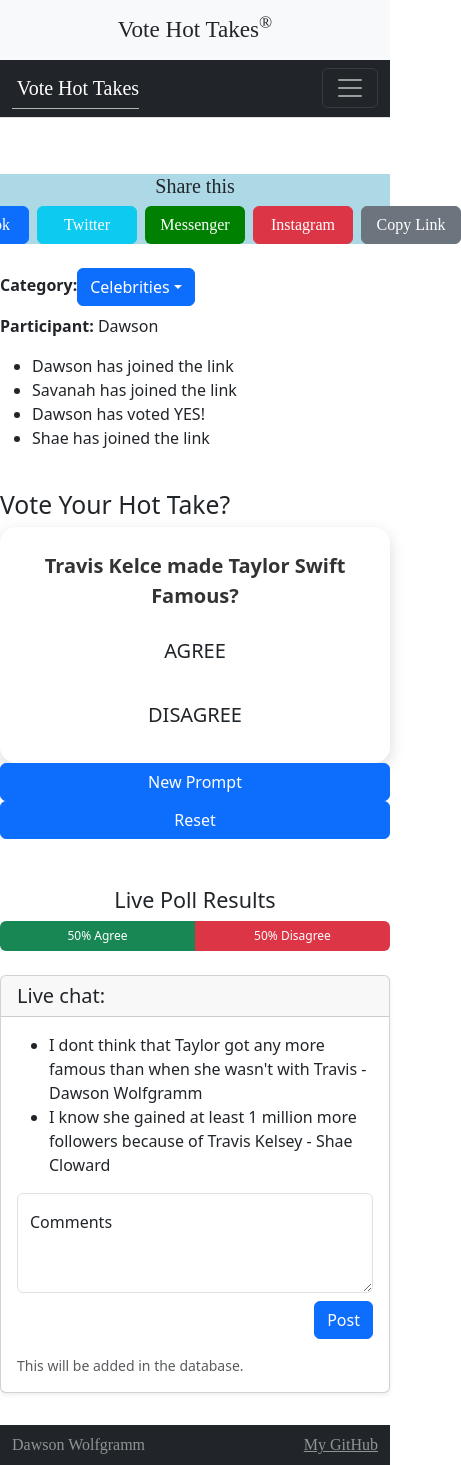
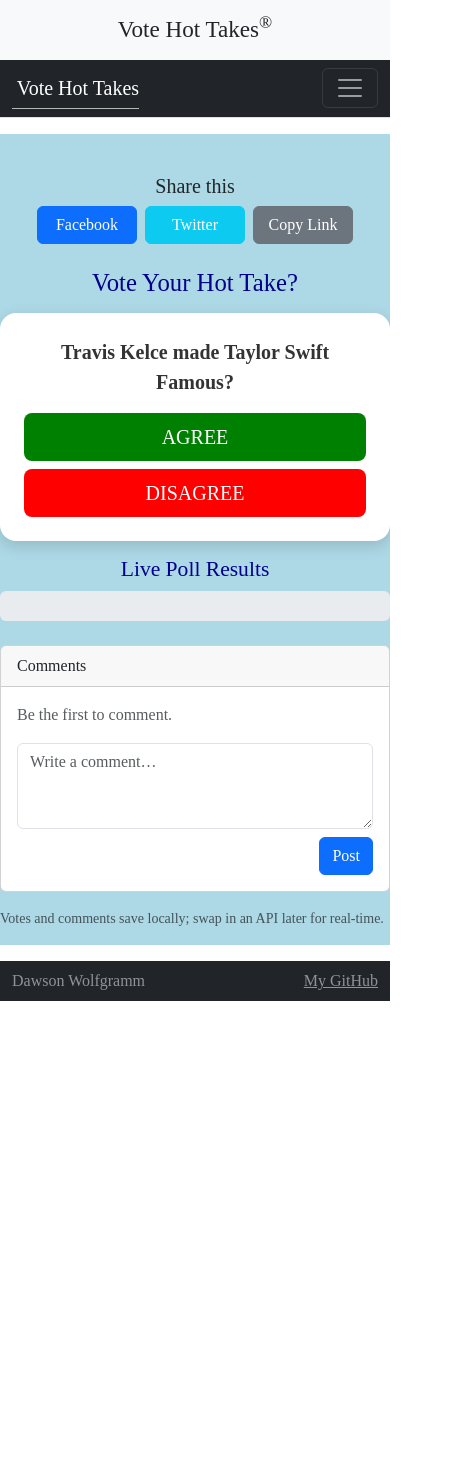
Before and after one commit to dawsoncwolfgramm-art/startup, a React (Vite) app: page /play in a window 390 px wide. Shown: the whole page, 461 px wide, since content can reach past the window. After the commit the page ends 1001 px from the top, so only its background shows below. Built offline with nearby package versions, Linux system fonts and the light colour scheme.

Commit message:
worked on play function and added a new function for the comments

```diff
--- /dev/null
+++ b/src/play/Comments.jsx
@@ -0,0 +1,63 @@
+import React from "react";
+
+export function Comments({ category, topic, userName = "Anonymous" }) {
+  const key = React.useMemo(() => `comments__${category}__${topic}`, [category, topic]);
+  const [comments, setComments] = React.useState([]);
+  const [text, setText] = React.useState("");
+
+  React.useEffect(() => {
+    const raw = localStorage.getItem(key);
+    setComments(raw ? JSON.parse(raw) : []);
+  }, [key]);
+
+  function save(next) {
+    localStorage.setItem(key, JSON.stringify(next));
+    setComments(next);
+  }
+
+  function submit(e) {
+    e.preventDefault();
+    const t = text.trim();
+    if (!t) return;
+    save([
+      ...comments,
+      { id: crypto.randomUUID?.() ?? String(Date.now()), by: userName, text: t, ts: Date.now() },
+    ]);
+    setText("");
+  }
+
+  return (
+    <section className="card mt-4">
+      <div className="card-header">Comments</div>
+      <div className="card-body">
+        {comments.length === 0 ? (
+          <p className="text-muted mb-3">Be the first to comment.</p>
+        ) : (
+          <ul className="list-group mb-3">
+            {comments.map((c) => (
+              <li key={c.id} className="list-group-item">
+                <div className="small text-muted">
+                  {c.by} • {new Date(c.ts).toLocaleString()}
+                </div>
+                <div>{c.text}</div>
+              </li>
+            ))}
+          </ul>
+        )}
+
+        <form onSubmit={submit}>
+          <textarea
+            className="form-control"
+            rows={3}
+            placeholder="Write a comment…"
+            value={text}
+            onChange={(e) => setText(e.target.value)}
+          />
+          <div className="text-end mt-2">
+            <button className="btn btn-primary" type="submit">Post</button>
+          </div>
+        </form>
+      </div>
+    </section>
+  );
+}
--- a/src/play/play.css
+++ b/src/play/play.css
@@ -1,56 +1,44 @@
-.loginButton {
-    background-color: aliceblue;
-}
-header {
-    background-color: aliceblue;
+.play-page {
+  background-color: lightblue;
+  font-family: 'Times New Roman', Times, serif;
 }
 
-body {
-  background-color: lightblue;
-  font-family: Arial, sans-serif;
-  font-family:'Times New Roman', Times, serif;
+/* keep welcome/content near the top, like login.css */
+.play-page.wrapper { padding-top: 1rem; }
+
+@media (min-width: 992px) {
+  .play-page.wrapper .display-6 { margin-top: .25rem; }
 }
 
-footer {
-  flex: 0 30px;
+/* match login.css main spacing */
+.play-page main,           /* in case main is nested */
+.play-page {               /* primary main has the class already */
+  padding-top: 1rem;
 }
 
-h1 {
+/* headings aligned & colored like login.css */
+.play-page h1,
+.play-page h2,
+.play-page h3,
+.play-page h4 {
   color: darkblue;
   text-align: center;
 }
 
-.nav-lang {
-  font-family:'Times New Roman', Times, serif;
+/* -----------------------------
+   Local components (scoped)
+   ----------------------------- */
+
+.play-page .poll-result {
+  text-align: center;
 }
 
-.nav-list {
-  list-style: none;      /* removes the dots */
-  margin: 0;             /* removes default margin */
-  padding: 0;            /* removes default padding */
-  display: flex;         /* places items in a row */
-  gap: 1em;              /* spacing between items */
-}
-
-.nav-list li a {
-  text-decoration: none; /* remove underline */
-  color: darkblue;
-  font-weight: bold;
-}
-
-.nav-list li a:hover {
-  color: crimson;        /* hover effect */
-}
-
-.poll-result {
-    text-align: center;
-}
-
-.share-simple .btn {
+.play-page .share-simple .btn {
   min-width: 100px;
   font-weight: 500;
 }
-.poll-card {
+
+.play-page .poll-card {
   border-radius: 1rem;
   box-shadow: 0 5px 15px rgba(0,0,0,0.15);
   text-align: center;
@@ -60,26 +48,43 @@ h1 {
   margin: 0 auto;
 }
 
-.poll-statement {
+.play-page .poll-statement {
   font-size: 1.25rem;
   font-weight: 600;
   color: #333;
 }
 
-  .btn-agree {
+.play-page .btn-agree {
   background-color: green;
   color: white;
   transition: transform 0.2s ease;
 }
-.btn-agree:hover {
+.play-page .btn-agree:hover {
   transform: scale(1.05);
 }
 
-.btn-disagree {
+.play-page .btn-disagree {
   background-color: red;
   color: white;
   transition: transform 0.2s ease;
 }
-.btn-disagree:hover {
+.play-page .btn-disagree:hover {
   transform: scale(1.05);
 }
+
+/* Optional: local nav styling if used on Play page */
+.play-page .nav-list {
+  list-style: none;
+  margin: 0;
+  padding: 0;
+  display: flex;
+  gap: 1em;
+}
+.play-page .nav-list a {
+  text-decoration: none;
+  color: darkblue;
+  font-weight: bold;
+}
+.play-page .nav-list a:hover {
+  color: crimson;
+}
--- a/src/play/play.jsx
+++ b/src/play/play.jsx
@@ -1,160 +1,94 @@
 import React from "react";
 import "./play.css";
-import { NavLink } from "react-router-dom";
-import { recordVote } from '../scores/scoreService';
+import { useSearchParams } from "react-router-dom";
+import { recordVote, getAggregatedScores } from "../scores/scoreService";
+import { Comments } from "./Comments";   // 👈 updated import
 
-// Example handler:
-function onCastVote({ category, topic, vote }, userName) {
-  recordVote({ category, topic, vote, name: userName });
-  // optional: toast or navigate
-}
+export function Play({ userName = "Anonymous" }) {
+  const [params] = useSearchParams();
+  const category = params.get("category") || "Celebrities";
+  const topic = "Travis Kelce made Taylor Swift Famous?";
 
-export function Play() {
+  const [yesPct, setYesPct] = React.useState(0);
+  const [noPct, setNoPct] = React.useState(0);
+
+  function refresh() {
+    const rows = getAggregatedScores();
+    const r = rows.find(x => x.category === category && x.name === userName && x.topic === topic);
+    if (!r) { setYesPct(0); setNoPct(0); return; }
+    const total = r.yes + r.no || 1;
+    const y = Math.round((r.yes / total) * 100);
+    setYesPct(y);
+    setNoPct(100 - y);
+  }
+
+  React.useEffect(() => { refresh(); }, [category, userName]);
+
+  function vote(v) {
+    recordVote({ category, topic, vote: v, name: userName });
+    refresh();
+  }
+
+  function copyLink() {
+    const url = `${window.location.origin}/play?category=${encodeURIComponent(category)}`;
+    navigator.clipboard.writeText(url);
+  }
+
+  const shareUrl = encodeURIComponent(`${window.location.origin}/play?category=${encodeURIComponent(category)}`);
+
   return (
-    <main>
+    <main className="play-page wrapper">
+      {/* Share links */}
       <div className="share-simple text-center my-4">
         <h5>Share this</h5>
         <div className="d-flex justify-content-center gap-2">
-          {/* External links: use <a> */}
           <a
-            href="https://www.facebook.com/sharer/sharer.php?u=https://yourwebsite.com"
-            target="_blank"
-            rel="noopener noreferrer"
+            href={`https://www.facebook.com/sharer/sharer.php?u=${shareUrl}`}
+            target="_blank" rel="noopener noreferrer"
             className="btn btn-primary"
           >
             Facebook
           </a>
-
           <a
-            href="https://twitter.com/intent/tweet?url=https://yourwebsite.com&text=Check%20this%20out"
-            target="_blank"
-            rel="noopener noreferrer"
+            href={`https://twitter.com/intent/tweet?url=${shareUrl}&text=${encodeURIComponent("Check this out")}`}
+            target="_blank" rel="noopener noreferrer"
             className="btn btn-info text-white"
           >
             Twitter
           </a>
-
-          <a
-            href="https://www.facebook.com/dialog/send?link=https://yourwebsite.com&app_id=123456789&redirect_uri=https://yourwebsite.com"
-            target="_blank"
-            rel="noopener noreferrer"
-            className="btn"
-            style={{ backgroundColor: "green", color: "white" }}
-          >
-            Messenger
-          </a>
-
-          <a
-            href="https://www.instagram.com/"
-            target="_blank"
-            rel="noopener noreferrer"
-            className="btn btn-danger"
-          >
-            Instagram
-          </a>
-
-          <button id="copyLinkBtn" className="btn btn-secondary">Copy Link</button>
+          <button className="btn btn-secondary" onClick={copyLink}>
+            Copy Link
+          </button>
         </div>
       </div>
 
-      <section className="row g-2 mb-3 align-items-center text-start">
-        <div className="col-12 col-md-auto">
-          <strong>Category:</strong>
-          <div className="btn-group">
-            {/* If using Bootstrap 5: data-bs-toggle */}
-            <button
-              type="button"
-              className="btn btn-primary dropdown-toggle"
-              data-bs-toggle="dropdown"
-              aria-haspopup="true"
-              aria-expanded="false"
-            >
-              Celebrities
-            </button>
-            <div className="dropdown-menu">
-              <NavLink className="dropdown-item" to="/play?category=Celebrities">Celebrities</NavLink>
-              <NavLink className="dropdown-item" to="/play?category=Politics">Politics</NavLink>
-              <NavLink className="dropdown-item" to="/play?category=Food%20%26%20Drinks">Food &amp; Drinks</NavLink>
-              <NavLink className="dropdown-item" to="/play?category=Lifestyle">Lifestyle</NavLink>
-              <NavLink className="dropdown-item" to="/play?category=Sports">Sports</NavLink>
-              <NavLink className="dropdown-item" to="/play?category=Cultures">Cultures</NavLink>
-            </div>
-          </div>
-        </div>
-
-        <div className="col-12 col-md-auto">
-          <strong>Participant:</strong> <span id="participantName">Dawson</span>
-        </div>
-      </section>
-
-      <section className="mb-4 text-start">
-        <ul className="notification">
-          <li className="Participant-name">Dawson has joined the link</li>
-          <li className="Participant-name">Savanah has joined the link</li>
-          <li className="Participant-name">Dawson has voted YES!</li>
-          <li className="Participant-name">Shae has joined the link</li>
-        </ul>
-      </section>
-
-      <h2>Vote Your Hot Take?</h2>
-      <div className="poll-card p-4">
-        <div className="poll-statement mb-3">
-          Travis Kelce made Taylor Swift Famous?
-        </div>
-        {/* In SPA, avoid action="play.html" */}
-        <form className="d-grid gap-3" onSubmit={(e) => e.preventDefault()}>
-          <button type="button" className="btn btn-agree btn-lg">AGREE</button>
-          <button type="button" className="btn btn-disagree btn-lg">DISAGREE</button>
-        </form>
-      </div>
-
-      <button className="btn btn-primary" type="button">New Prompt</button>
-      <button className="btn btn-primary" type="reset">Reset</button>
-
-      <br />
-
-      <h4 className="mt-4 poll-result">Live Poll Results</h4>
-      <div className="progress" style={{ height: 30 }}>
-        <div className="progress-bar bg-success" role="progressbar" style={{ width: "50%" }}>
-          50% Agree
-        </div>
-        <div className="progress-bar bg-danger" role="progressbar" style={{ width: "50%" }}>
-          50% Disagree
+      {/* Vote section */}
+      <h2 className="mb-3 text-center">Vote Your Hot Take?</h2>
+      <div className="poll-card p-4 mb-3">
+        <div className="poll-statement mb-3">{topic}</div>
+        <div className="d-grid gap-2">
+          <button className="btn btn-agree btn-lg" onClick={() => vote("Yes")}>AGREE</button>
+          <button className="btn btn-disagree btn-lg" onClick={() => vote("No")}>DISAGREE</button>
         </div>
       </div>
 
-      <br />
+      {/* Live results */}
+      <h4 className="poll-result">Live Poll Results</h4>
+      <div className="progress" style={{ height: 30 }}>
+        <div className="progress-bar bg-success" style={{ width: `${yesPct}%` }}>
+          {yesPct}% Agree
+        </div>
+        <div className="progress-bar bg-danger" style={{ width: `${noPct}%` }}>
+          {noPct}% Disagree
+        </div>
+      </div>
 
-      <section className="card shadow-sm">
-        <div className="card-header">
-          <h5 className="mb-0">Live chat:</h5>
-        </div>
-        <div className="card-body">
-          <ul id="chatList" className="notification mb-3">
-            <li className="Participant-name">
-              I dont think that Taylor got any more famous than when she wasn't with Travis - Dawson Wolfgramm
-            </li>
-            <li className="Participant-name">
-              I know she gained at least 1 million more followers because of Travis Kelsey - Shae Cloward
-            </li>
-          </ul>
+      {/* Comments box */}
+      <Comments category={category} topic={topic} userName={userName} />
 
-          <form id="chatForm" className="form-floating" onSubmit={(e) => e.preventDefault()}>
-            <textarea
-              id="chatInput"
-              className="form-control"
-              placeholder="Leave a comment here"
-              style={{ height: 100 }}
-            />
-            <label htmlFor="chatInput">Comments</label>
-            <div className="text-end mt-2">
-              <button type="submit" className="btn btn-primary">Post</button>
-            </div>
-          </form>
-
-          <small className="text-muted d-block mt-3">This will be added in the database.</small>
-        </div>
-      </section>
+      <small className="text-muted d-block mt-3">
+        Votes and comments save locally; swap in an API later for real-time.
+      </small>
     </main>
   );
 }
```
